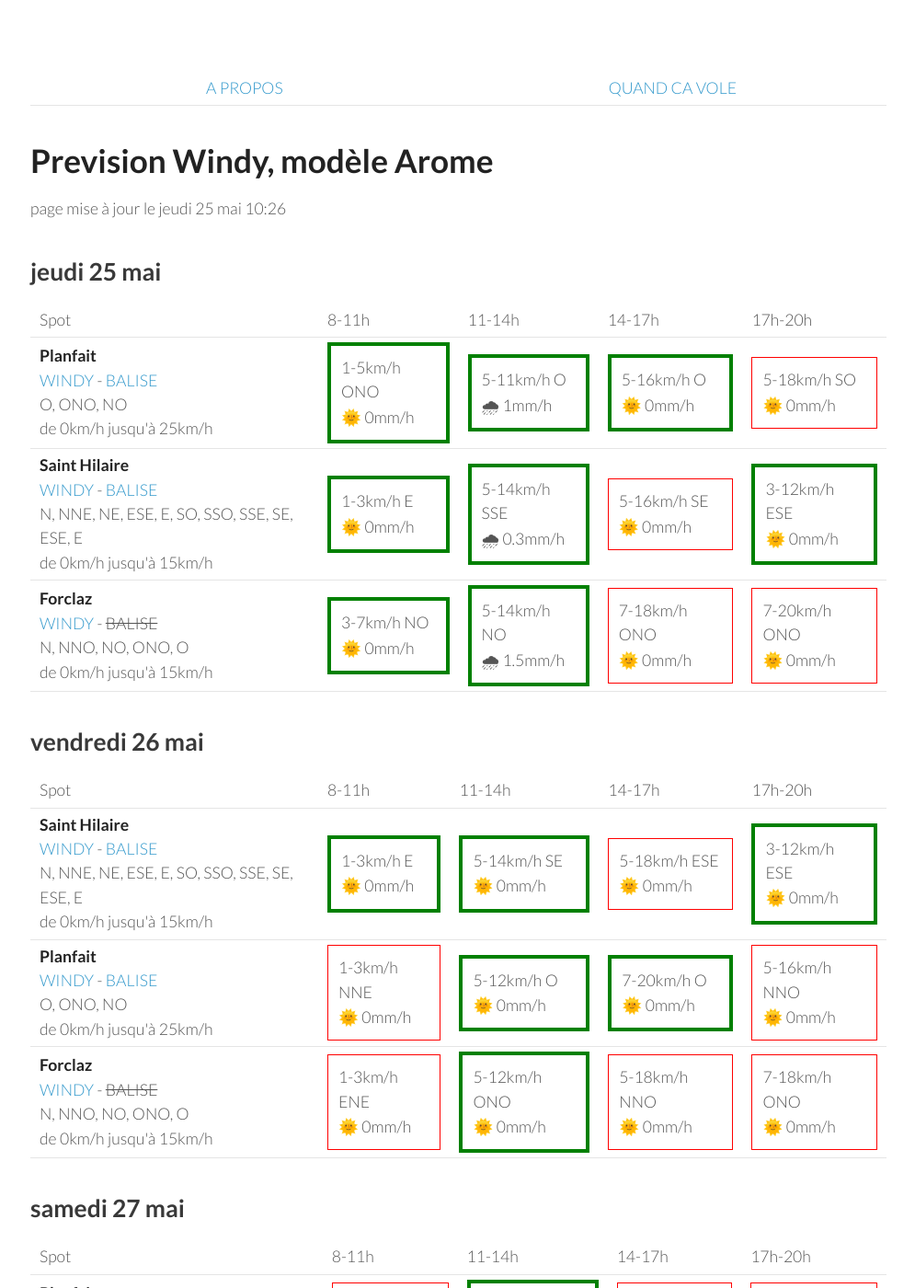
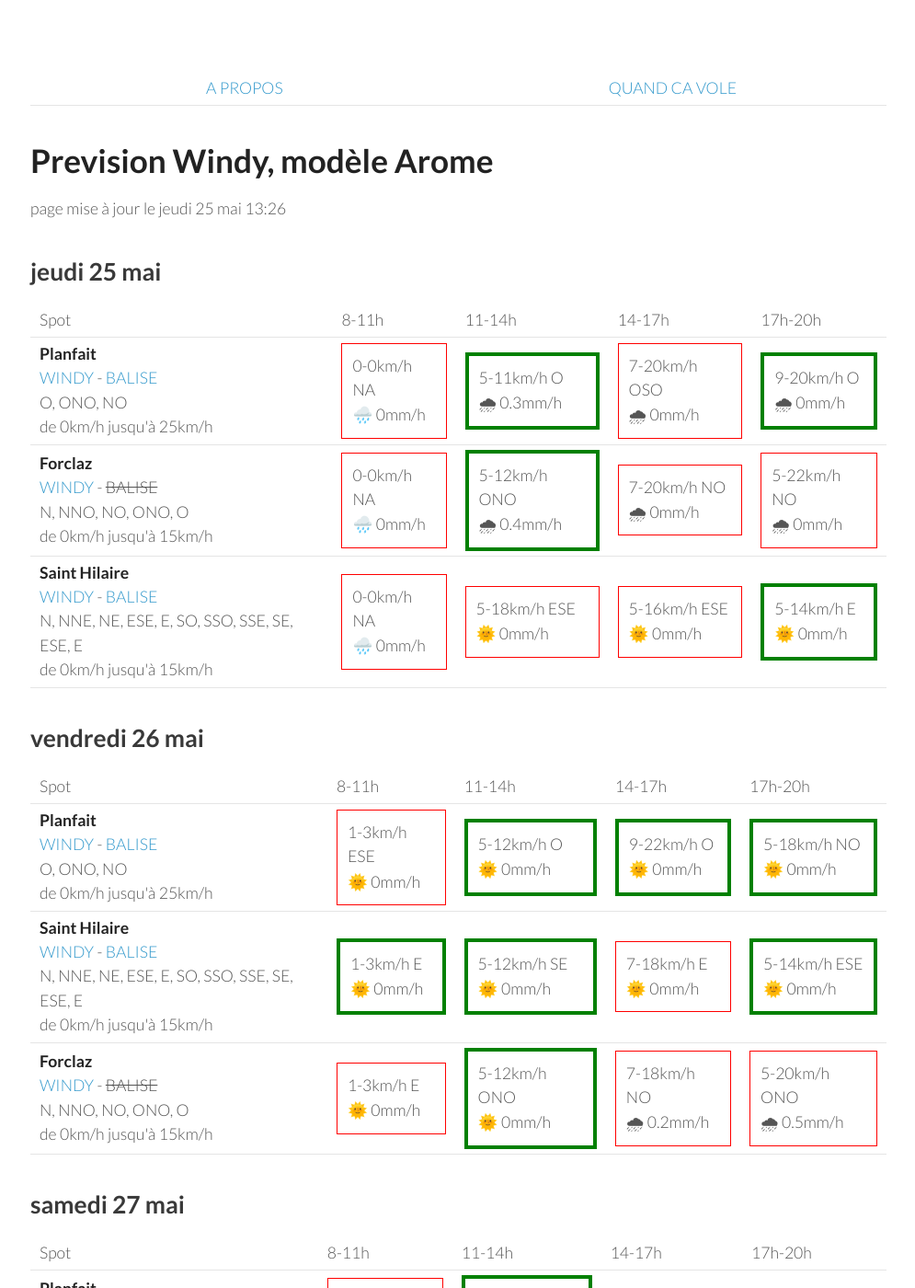
Before and after one commit to parapente-dans-le-nord/parapente-dans-le-nord.github.io, a Jekyll site: the page built from alpes_nord.markdown, in a window 1280 px wide and 1400 px high. Shown: the whole window at 92% size, without its empty margins (25-1020 px from the left). Built offline with Jekyll 4.4.1, drawn with Linux system fonts in a browser that asks for light colours; some of the changed text lies outside the part shown.

Commit message:
update index.markdown

```diff
--- a/alpes_nord.markdown
+++ b/alpes_nord.markdown
@@ -7,7 +7,7 @@ title:  "Tous les spots"
 {: .links}
 
 # Prevision Windy, modèle Arome
-page mise à jour le jeudi 25 mai 10:26
+page mise à jour le jeudi 25 mai 13:26
 
 ## jeudi 25 mai
 
@@ -24,31 +24,28 @@ page mise à jour le jeudi 25 mai 10:26
 <tr>
         <td><strong>Planfait</strong><br><a href="https://windy.com/45.853/6.223?45.415,6.223,8">WINDY</a> - <span class=""><a href="https://www.openwindmap.org/PP496">BALISE</a> </span><br> <span class="vent-favorable">O, ONO, NO</span><br><span class="force-vent">de 0km/h jusqu'à 25km/h</span> </td>
 
-            <td><div class="flyable"><p>1-5km/h ONO</p><p>🌞 0mm/h</p></div></td>
-            <td><div class="flyable"><p>5-11km/h O</p><p>🌧 1mm/h</p></div></td>
-            <td><div class="flyable"><p>5-16km/h O</p><p>🌞 0mm/h</p></div></td>
-            <td><div class="not-flyable"><p>5-18km/h SO</p><p>🌞 0mm/h</p></div></td>
+            <td><div class="not-flyable"><p>0-0km/h NA</p><p>🌧️ 0mm/h</p></div></td>
+            <td><div class="flyable"><p>5-11km/h O</p><p>🌧 0.3mm/h</p></div></td>
+            <td><div class="not-flyable"><p>7-20km/h OSO</p><p>🌧 0mm/h</p></div></td>
+            <td><div class="flyable"><p>9-20km/h O</p><p>🌧 0mm/h</p></div></td>
 
+    </tr>
+<tr>
+        <td><strong>Forclaz</strong><br><a href="https://windy.com/45.814/6.247?45.375,6.246,8,m:eVwaglz">WINDY</a> - <span class="no-balise"> BALISE </span><br> <span class="vent-favorable">N, NNO, NO, ONO, O</span><br><span class="force-vent">de 0km/h jusqu'à 15km/h</span> </td>
+
+            <td><div class="not-flyable"><p>0-0km/h NA</p><p>🌧️ 0mm/h</p></div></td>
+            <td><div class="flyable"><p>5-12km/h ONO</p><p>🌧 0.4mm/h</p></div></td>
+            <td><div class="not-flyable"><p>7-20km/h NO</p><p>🌧 0mm/h</p></div></td>
+            <td><div class="not-flyable"><p>5-22km/h NO</p><p>🌧 0mm/h</p></div></td>
 
     </tr>
 <tr>
         <td><strong>Saint Hilaire</strong><br><a href="https://windy.com/45.307/5.888?45.087,5.889,9,m:eUFagkX">WINDY</a> - <span class=""><a href="http://www.balisemeteo.com/balise.php?idBalise=61">BALISE</a> </span><br> <span class="vent-favorable">N, NNE, NE, ESE, E, SO, SSO, SSE, SE, ESE, E</span><br><span class="force-vent">de 0km/h jusqu'à 15km/h</span> </td>
 
-            <td><div class="flyable"><p>1-3km/h E</p><p>🌞 0mm/h</p></div></td>
-            <td><div class="flyable"><p>5-14km/h SSE</p><p>🌧 0.3mm/h</p></div></td>
-            <td><div class="not-flyable"><p>5-16km/h SE</p><p>🌞 0mm/h</p></div></td>
-            <td><div class="flyable"><p>3-12km/h ESE</p><p>🌞 0mm/h</p></div></td>
-
-
-    </tr>
-<tr>
-        <td><strong>Forclaz</strong><br><a href="https://windy.com/45.814/6.247?45.375,6.246,8,m:eVwaglz">WINDY</a> - <span class="no-balise"> BALISE </span><br> <span class="vent-favorable">N, NNO, NO, ONO, O</span><br><span class="force-vent">de 0km/h jusqu'à 15km/h</span> </td>
-
-            <td><div class="flyable"><p>3-7km/h NO</p><p>🌞 0mm/h</p></div></td>
-            <td><div class="flyable"><p>5-14km/h NO</p><p>🌧 1.5mm/h</p></div></td>
-            <td><div class="not-flyable"><p>7-18km/h ONO</p><p>🌞 0mm/h</p></div></td>
-            <td><div class="not-flyable"><p>7-20km/h ONO</p><p>🌞 0mm/h</p></div></td>
-
+            <td><div class="not-flyable"><p>0-0km/h NA</p><p>🌧️ 0mm/h</p></div></td>
+            <td><div class="not-flyable"><p>5-18km/h ESE</p><p>🌞 0mm/h</p></div></td>
+            <td><div class="not-flyable"><p>5-16km/h ESE</p><p>🌞 0mm/h</p></div></td>
+            <td><div class="flyable"><p>5-14km/h E</p><p>🌞 0mm/h</p></div></td>
 
     </tr>
 
@@ -68,32 +65,32 @@ page mise à jour le jeudi 25 mai 10:26
       <td>17h-20h</td>
     </tr>
 <tr>
-        <td><strong>Saint Hilaire</strong><br><a href="https://windy.com/45.307/5.888?45.087,5.889,9,m:eUFagkX">WINDY</a> - <span class=""><a href="http://www.balisemeteo.com/balise.php?idBalise=61">BALISE</a> </span><br> <span class="vent-favorable">N, NNE, NE, ESE, E, SO, SSO, SSE, SE, ESE, E</span><br><span class="force-vent">de 0km/h jusqu'à 15km/h</span> </td>
+        <td><strong>Planfait</strong><br><a href="https://windy.com/45.853/6.223?45.415,6.223,8">WINDY</a> - <span class=""><a href="https://www.openwindmap.org/PP496">BALISE</a> </span><br> <span class="vent-favorable">O, ONO, NO</span><br><span class="force-vent">de 0km/h jusqu'à 25km/h</span> </td>
 
-            <td><div class="flyable"><p>1-3km/h E</p><p>🌞 0mm/h</p></div></td>
-            <td><div class="flyable"><p>5-14km/h SE</p><p>🌞 0mm/h</p></div></td>
-            <td><div class="not-flyable"><p>5-18km/h ESE</p><p>🌞 0mm/h</p></div></td>
-            <td><div class="flyable"><p>3-12km/h ESE</p><p>🌞 0mm/h</p></div></td>
+            <td><div class="not-flyable"><p>1-3km/h ESE</p><p>🌞 0mm/h</p></div></td>
+            <td><div class="flyable"><p>5-12km/h O</p><p>🌞 0mm/h</p></div></td>
+            <td><div class="flyable"><p>9-22km/h O</p><p>🌞 0mm/h</p></div></td>
+            <td><div class="flyable"><p>5-18km/h NO</p><p>🌞 0mm/h</p></div></td>
 
 
     </tr>
 <tr>
-        <td><strong>Planfait</strong><br><a href="https://windy.com/45.853/6.223?45.415,6.223,8">WINDY</a> - <span class=""><a href="https://www.openwindmap.org/PP496">BALISE</a> </span><br> <span class="vent-favorable">O, ONO, NO</span><br><span class="force-vent">de 0km/h jusqu'à 25km/h</span> </td>
+        <td><strong>Saint Hilaire</strong><br><a href="https://windy.com/45.307/5.888?45.087,5.889,9,m:eUFagkX">WINDY</a> - <span class=""><a href="http://www.balisemeteo.com/balise.php?idBalise=61">BALISE</a> </span><br> <span class="vent-favorable">N, NNE, NE, ESE, E, SO, SSO, SSE, SE, ESE, E</span><br><span class="force-vent">de 0km/h jusqu'à 15km/h</span> </td>
 
-            <td><div class="not-flyable"><p>1-3km/h NNE</p><p>🌞 0mm/h</p></div></td>
-            <td><div class="flyable"><p>5-12km/h O</p><p>🌞 0mm/h</p></div></td>
-            <td><div class="flyable"><p>7-20km/h O</p><p>🌞 0mm/h</p></div></td>
-            <td><div class="not-flyable"><p>5-16km/h NNO</p><p>🌞 0mm/h</p></div></td>
+            <td><div class="flyable"><p>1-3km/h E</p><p>🌞 0mm/h</p></div></td>
+            <td><div class="flyable"><p>5-12km/h SE</p><p>🌞 0mm/h</p></div></td>
+            <td><div class="not-flyable"><p>7-18km/h E</p><p>🌞 0mm/h</p></div></td>
+            <td><div class="flyable"><p>5-14km/h ESE</p><p>🌞 0mm/h</p></div></td>
 
 
     </tr>
 <tr>
         <td><strong>Forclaz</strong><br><a href="https://windy.com/45.814/6.247?45.375,6.246,8,m:eVwaglz">WINDY</a> - <span class="no-balise"> BALISE </span><br> <span class="vent-favorable">N, NNO, NO, ONO, O</span><br><span class="force-vent">de 0km/h jusqu'à 15km/h</span> </td>
 
-            <td><div class="not-flyable"><p>1-3km/h ENE</p><p>🌞 0mm/h</p></div></td>
+            <td><div class="not-flyable"><p>1-3km/h E</p><p>🌞 0mm/h</p></div></td>
             <td><div class="flyable"><p>5-12km/h ONO</p><p>🌞 0mm/h</p></div></td>
-            <td><div class="not-flyable"><p>5-18km/h NNO</p><p>🌞 0mm/h</p></div></td>
-            <td><div class="not-flyable"><p>7-18km/h ONO</p><p>🌞 0mm/h</p></div></td>
+            <td><div class="not-flyable"><p>7-18km/h NO</p><p>🌧 0.2mm/h</p></div></td>
+            <td><div class="not-flyable"><p>5-20km/h ONO</p><p>🌧 0.5mm/h</p></div></td>
 
 
     </tr>
@@ -116,10 +113,10 @@ page mise à jour le jeudi 25 mai 10:26
 <tr>
         <td><strong>Planfait</strong><br><a href="https://windy.com/45.853/6.223?45.415,6.223,8">WINDY</a> - <span class=""><a href="https://www.openwindmap.org/PP496">BALISE</a> </span><br> <span class="vent-favorable">O, ONO, NO</span><br><span class="force-vent">de 0km/h jusqu'à 25km/h</span> </td>
 
-            <td><div class="not-flyable"><p>1-12km/h ESE</p><p>🌞 0mm/h</p></div></td>
-            <td><div class="flyable"><p>5-20km/h ONO</p><p>🌞 0mm/h</p></div></td>
+            <td><div class="not-flyable"><p>1-14km/h ESE</p><p>🌞 0mm/h</p></div></td>
+            <td><div class="flyable"><p>3-20km/h ONO</p><p>🌞 0mm/h</p></div></td>
+            <td><div class="not-flyable"><p>7-27km/h NO</p><p>🌞 0mm/h</p></div></td>
             <td><div class="not-flyable"><p>5-27km/h NO</p><p>🌞 0mm/h</p></div></td>
-            <td><div class="not-flyable"><p>5-29km/h ONO</p><p>🌞 0mm/h</p></div></td>
 
 
     </tr>
@@ -137,9 +134,9 @@ page mise à jour le jeudi 25 mai 10:26
         <td><strong>Saint Hilaire</strong><br><a href="https://windy.com/45.307/5.888?45.087,5.889,9,m:eUFagkX">WINDY</a> - <span class=""><a href="http://www.balisemeteo.com/balise.php?idBalise=61">BALISE</a> </span><br> <span class="vent-favorable">N, NNE, NE, ESE, E, SO, SSO, SSE, SE, ESE, E</span><br><span class="force-vent">de 0km/h jusqu'à 15km/h</span> </td>
 
             <td><div class="not-flyable"><p>1-12km/h NO</p><p>🌞 0mm/h</p></div></td>
-            <td><div class="not-flyable"><p>1-18km/h ONO</p><p>🌞 0mm/h</p></div></td>
-            <td><div class="not-flyable"><p>5-27km/h O</p><p>🌧 0.3mm/h</p></div></td>
-            <td><div class="not-flyable"><p>3-31km/h OSO</p><p>🌧 0.4mm/h</p></div></td>
+            <td><div class="not-flyable"><p>1-18km/h O</p><p>🌞 0mm/h</p></div></td>
+            <td><div class="not-flyable"><p>5-29km/h OSO</p><p>🌧 0.3mm/h</p></div></td>
+            <td><div class="not-flyable"><p>3-31km/h S</p><p>🌧 1.4mm/h</p></div></td>
 
 
     </tr>
@@ -163,19 +160,19 @@ page mise à jour le jeudi 25 mai 10:26
         <td><strong>Planfait</strong><br><a href="https://windy.com/45.853/6.223?45.415,6.223,8">WINDY</a> - <span class=""><a href="https://www.openwindmap.org/PP496">BALISE</a> </span><br> <span class="vent-favorable">O, ONO, NO</span><br><span class="force-vent">de 0km/h jusqu'à 25km/h</span> </td>
 
             <td><div class="not-flyable"><p>3-16km/h ESE</p><p>🌞 0mm/h</p></div></td>
-            <td><div class="flyable"><p>5-20km/h NO</p><p>🌞 0mm/h</p></div></td>
-            <td><div class="flyable"><p>7-25km/h NO</p><p>🌧 0.3mm/h</p></div></td>
-            <td><div class="not-flyable"><p>7-29km/h NNO</p><p>🌧 0.3mm/h</p></div></td>
+            <td><div class="flyable"><p>3-18km/h ONO</p><p>🌞 0mm/h</p></div></td>
+            <td><div class="not-flyable"><p>7-27km/h NO</p><p>🌧 0.2mm/h</p></div></td>
+            <td><div class="not-flyable"><p>1-35km/h SSO</p><p>🌧 2.7mm/h</p></div></td>
 
 
     </tr>
 <tr>
         <td><strong>Saint Hilaire</strong><br><a href="https://windy.com/45.307/5.888?45.087,5.889,9,m:eUFagkX">WINDY</a> - <span class=""><a href="http://www.balisemeteo.com/balise.php?idBalise=61">BALISE</a> </span><br> <span class="vent-favorable">N, NNE, NE, ESE, E, SO, SSO, SSE, SE, ESE, E</span><br><span class="force-vent">de 0km/h jusqu'à 15km/h</span> </td>
 
-            <td><div class="not-flyable"><p>1-12km/h O</p><p>🌞 0mm/h</p></div></td>
-            <td><div class="not-flyable"><p>1-16km/h ONO</p><p>🌞 0mm/h</p></div></td>
-            <td><div class="not-flyable"><p>1-27km/h ONO</p><p>🌧 1.3mm/h</p></div></td>
-            <td><div class="not-flyable"><p>1-25km/h NNO</p><p>🌧 2.7mm/h</p></div></td>
+            <td><div class="not-flyable"><p>1-11km/h NO</p><p>🌞 0mm/h</p></div></td>
+            <td><div class="not-flyable"><p>1-18km/h ONO</p><p>🌧 0.3mm/h</p></div></td>
+            <td><div class="not-flyable"><p>5-25km/h OSO</p><p>🌧 1mm/h</p></div></td>
+            <td><div class="not-flyable"><p>1-29km/h NO</p><p>🌧 3.1mm/h</p></div></td>
 
 
     </tr>
@@ -208,10 +205,10 @@ page mise à jour le jeudi 25 mai 10:26
 <tr>
         <td><strong>Planfait</strong><br><a href="https://windy.com/45.853/6.223?45.415,6.223,8">WINDY</a> - <span class=""><a href="https://www.openwindmap.org/PP496">BALISE</a> </span><br> <span class="vent-favorable">O, ONO, NO</span><br><span class="force-vent">de 0km/h jusqu'à 25km/h</span> </td>
 
-            <td><div class="not-flyable"><p>3-16km/h SE</p><p>🌞 0mm/h</p></div></td>
-            <td><div class="flyable"><p>5-22km/h ONO</p><p>🌞 0mm/h</p></div></td>
-            <td><div class="not-flyable"><p>7-29km/h NO</p><p>🌞 0mm/h</p></div></td>
-            <td><div class="not-flyable"><p>5-33km/h NNO</p><p>🌞 0mm/h</p></div></td>
+            <td><div class="not-flyable"><p>3-16km/h ESE</p><p>🌞 0mm/h</p></div></td>
+            <td><div class="flyable"><p>5-20km/h ONO</p><p>🌞 0mm/h</p></div></td>
+            <td><div class="not-flyable"><p>5-27km/h N</p><p>🌧 2.4mm/h</p></div></td>
+            <td><div class="not-flyable"><p>1-25km/h NE</p><p>🌧 1.8mm/h</p></div></td>
 
 
     </tr>
@@ -228,10 +225,10 @@ page mise à jour le jeudi 25 mai 10:26
 <tr>
         <td><strong>Saint Hilaire</strong><br><a href="https://windy.com/45.307/5.888?45.087,5.889,9,m:eUFagkX">WINDY</a> - <span class=""><a href="http://www.balisemeteo.com/balise.php?idBalise=61">BALISE</a> </span><br> <span class="vent-favorable">N, NNE, NE, ESE, E, SO, SSO, SSE, SE, ESE, E</span><br><span class="force-vent">de 0km/h jusqu'à 15km/h</span> </td>
 
-            <td><div class="not-flyable"><p>1-12km/h O</p><p>🌞 0mm/h</p></div></td>
-            <td><div class="not-flyable"><p>3-18km/h O</p><p>🌞 0mm/h</p></div></td>
-            <td><div class="not-flyable"><p>5-29km/h NO</p><p>🌧 0.3mm/h</p></div></td>
-            <td><div class="not-flyable"><p>3-31km/h SE</p><p>🌧 2.2mm/h</p></div></td>
+            <td><div class="not-flyable"><p>1-12km/h OSO</p><p>🌞 0mm/h</p></div></td>
+            <td><div class="not-flyable"><p>0-16km/h N</p><p>🌞 0mm/h</p></div></td>
+            <td><div class="not-flyable"><p>5-29km/h NO</p><p>🌧 1.2mm/h</p></div></td>
+            <td><div class="not-flyable"><p>3-29km/h O</p><p>🌧 6mm/h</p></div></td>
 
 
     </tr>
@@ -252,6 +249,26 @@ page mise à jour le jeudi 25 mai 10:26
       <td>17h-20h</td>
     </tr>
 <tr>
+        <td><strong>Planfait</strong><br><a href="https://windy.com/45.853/6.223?45.415,6.223,8">WINDY</a> - <span class=""><a href="https://www.openwindmap.org/PP496">BALISE</a> </span><br> <span class="vent-favorable">O, ONO, NO</span><br><span class="force-vent">de 0km/h jusqu'à 25km/h</span> </td>
+
+            <td><div class="not-flyable"><p>3-16km/h SE</p><p>🌞 0mm/h</p></div></td>
+            <td><div class="flyable"><p>3-22km/h NO</p><p>🌞 0mm/h</p></div></td>
+            <td><div class="not-flyable"><p>7-31km/h NO</p><p>🌧 0.7mm/h</p></div></td>
+            <td><div class="not-flyable"><p>3-27km/h NNO</p><p>🌧 0.8mm/h</p></div></td>
+
+
+    </tr>
+<tr>
+        <td><strong>Saint Hilaire</strong><br><a href="https://windy.com/45.307/5.888?45.087,5.889,9,m:eUFagkX">WINDY</a> - <span class=""><a href="http://www.balisemeteo.com/balise.php?idBalise=61">BALISE</a> </span><br> <span class="vent-favorable">N, NNE, NE, ESE, E, SO, SSO, SSE, SE, ESE, E</span><br><span class="force-vent">de 0km/h jusqu'à 15km/h</span> </td>
+
+            <td><div class="flyable"><p>1-11km/h ESE</p><p>🌞 0mm/h</p></div></td>
+            <td><div class="not-flyable"><p>3-20km/h NO</p><p>🌞 0mm/h</p></div></td>
+            <td><div class="not-flyable"><p>3-27km/h NO</p><p>🌧 0.4mm/h</p></div></td>
+            <td><div class="not-flyable"><p>1-29km/h ONO</p><p>🌧 1.2mm/h</p></div></td>
+
+
+    </tr>
+<tr>
         <td><strong>Forclaz</strong><br><a href="https://windy.com/45.814/6.247?45.375,6.246,8,m:eVwaglz">WINDY</a> - <span class="no-balise"> BALISE </span><br> <span class="vent-favorable">N, NNO, NO, ONO, O</span><br><span class="force-vent">de 0km/h jusqu'à 15km/h</span> </td>
 
             <td><div class="not-flyable"><p>5-20km/h SE</p><p>🌞 0mm/h</p></div></td>
```
